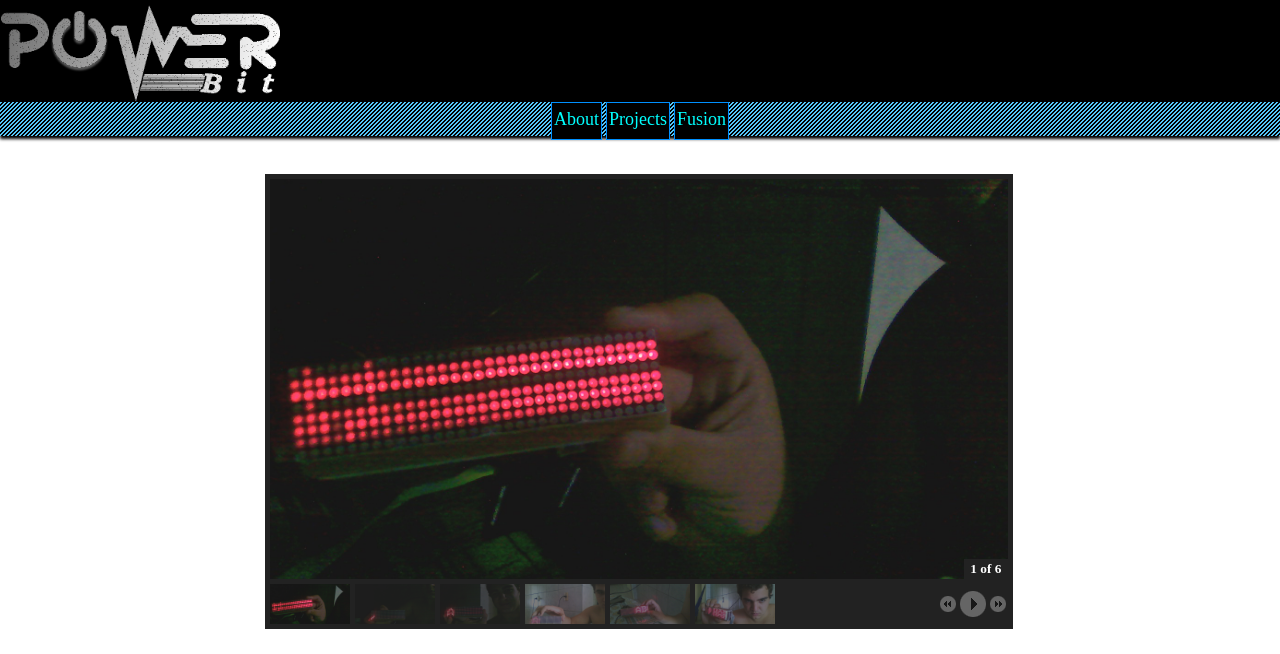
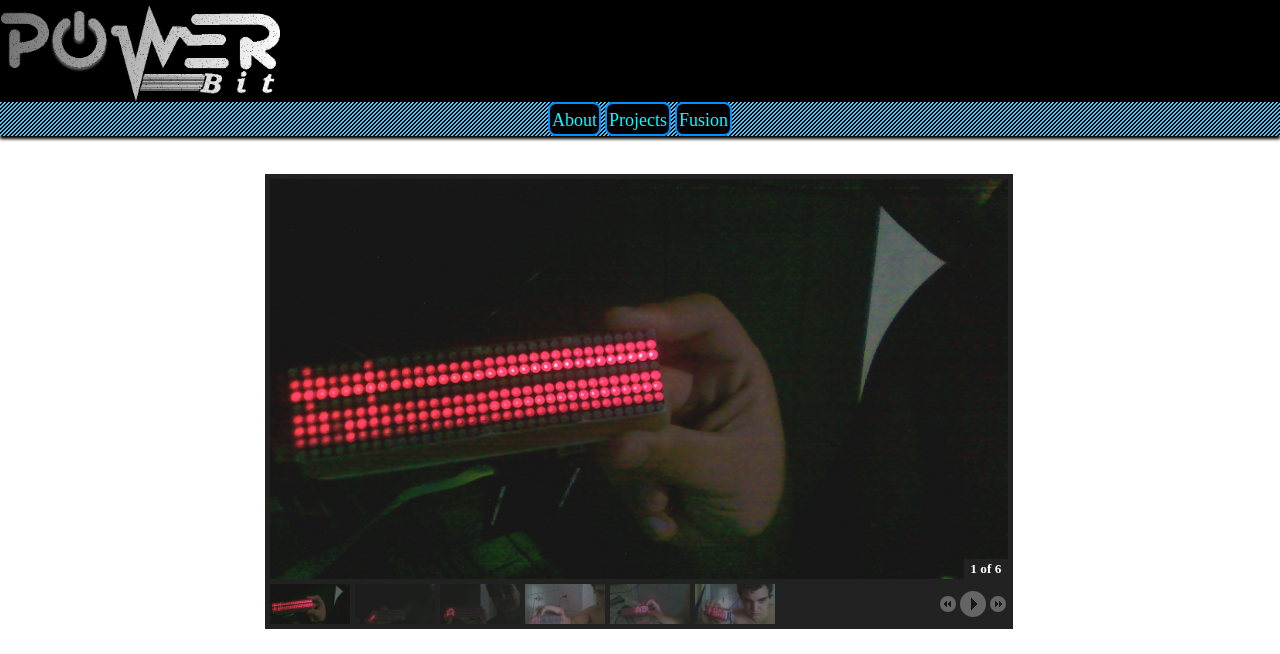
Before and after one commit to felipetavares/website, a PHP site: page / in a window 1280 px wide. Shown: the top 654 px of the page. Run offline with PHP 8.4, Linux system fonts and the light colour scheme.

Commit message:
Bordas redondas gigantes no menu

```diff
--- a/css/menu.css
+++ b/css/menu.css
@@ -20,17 +20,18 @@
 
 .menuitem {
 	float: left;
-	height: 28px;
+	height: 22px;
 	margin: 0 2px;
 	font-size: 18px;
 	background: black;
-	border: 1px solid #0090ff;
+	border: 2px solid #0090ff;
 	padding: 2px;
 	padding-top: 6px;
 	overflow: hidden;
 	display: relative;
 	color: #00ffff;
 	text-align: center;
+	border-radius: 8px;
 }
 
 .menudrop {
```
